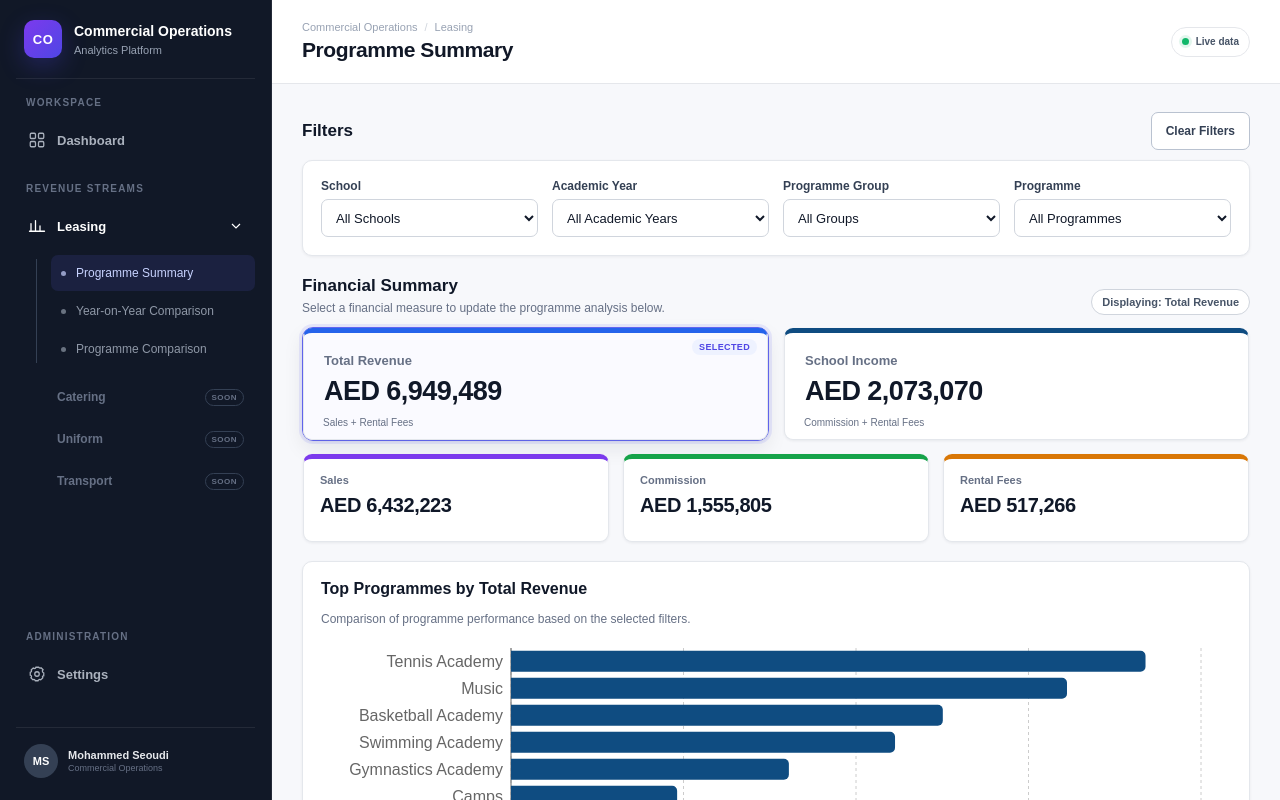
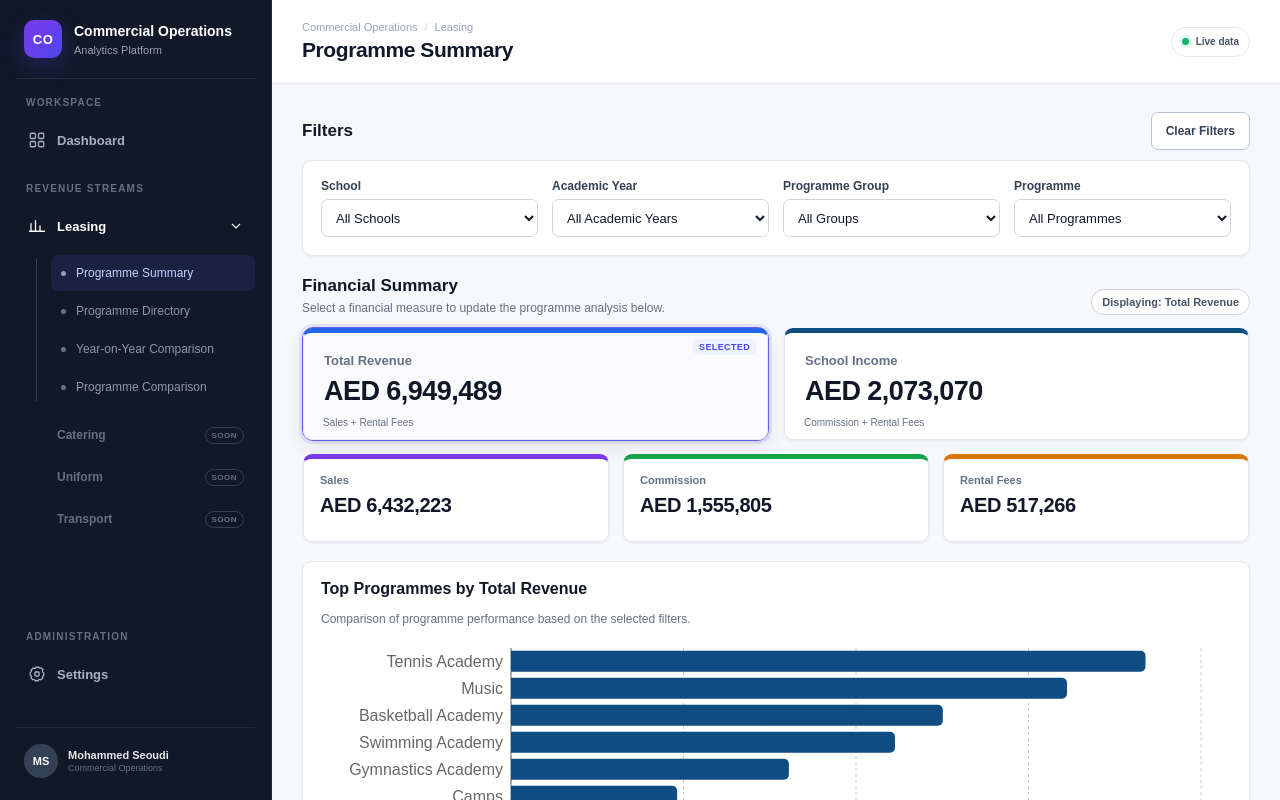
Before and after one commit to mo-seoudi/leasing, a React (Vite) app: page /leasing/summary in a window 1280 px wide. Shown: the top 800 px of the page. Built offline with nearby package versions, Linux system fonts and the light colour scheme.

Commit message:
Update PlatformLayout.jsx

```diff
--- a/src/layouts/PlatformLayout.jsx
+++ b/src/layouts/PlatformLayout.jsx
@@ -7,6 +7,11 @@ const leasingLinks = [
     label: "Programme Summary",
     path: "/leasing/summary",
   },
+  {
+    label: "Programme Directory",
+    path: "/leasing/programmes",
+  },
+
   {
     label: "Year-on-Year Comparison",
     path: "/leasing/year-comparison",
@@ -105,6 +110,13 @@ function getPageDetails(pathname) {
     return {
       section: "Leasing",
       title: "Programme Comparison",
+    };
+  }
+
+    if (pathname === "/leasing/programmes") {
+    return {
+      section: "Leasing",
+      title: "Programme Directory",
     };
   }
 
```
